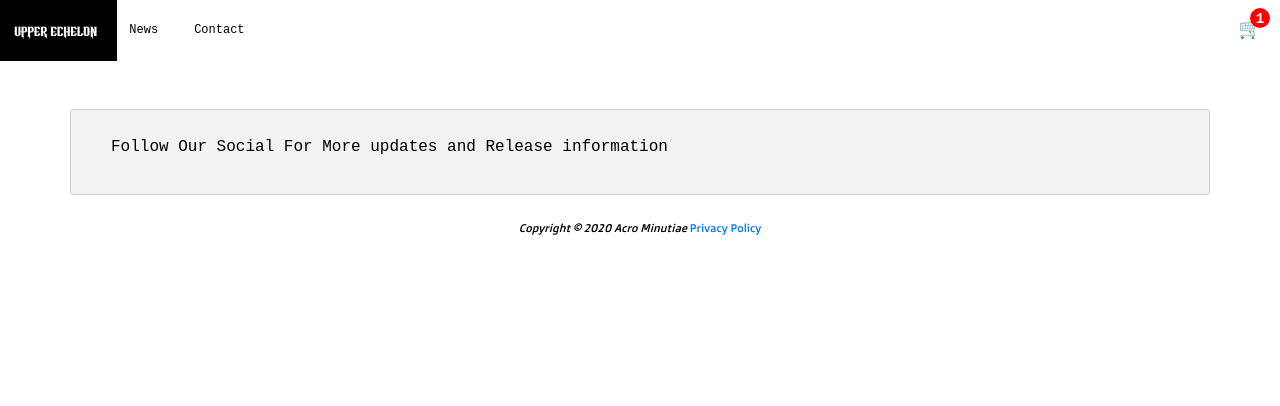
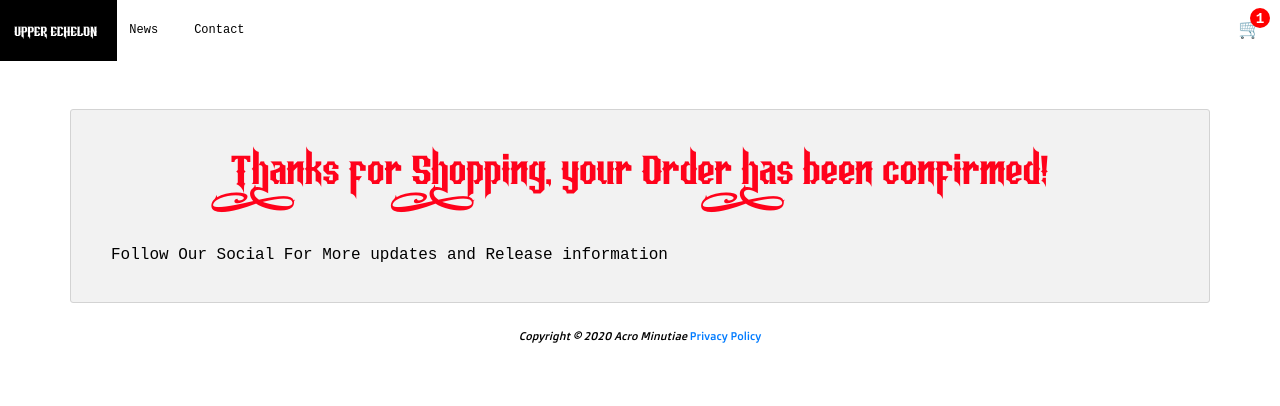
Before and after one commit to uzomezu/UE_store, a plain HTML site: page orderconfirmed.html in a window 1280 px wide. Drawn offline with Linux system fonts and the light colour scheme.

Commit message:
Update orderconfirmed.html
Order Conformation Note

```diff
--- a/orderconfirmed.html
+++ b/orderconfirmed.html
@@ -51,6 +51,7 @@
 </div>
 
 <div class="container text-black mt-5">
+  <h1> Thanks for Shopping, your Order has been confirmed! </h1>
   <div class="card-body">
     Follow Our Social For More updates and Release information
   </div>
```
